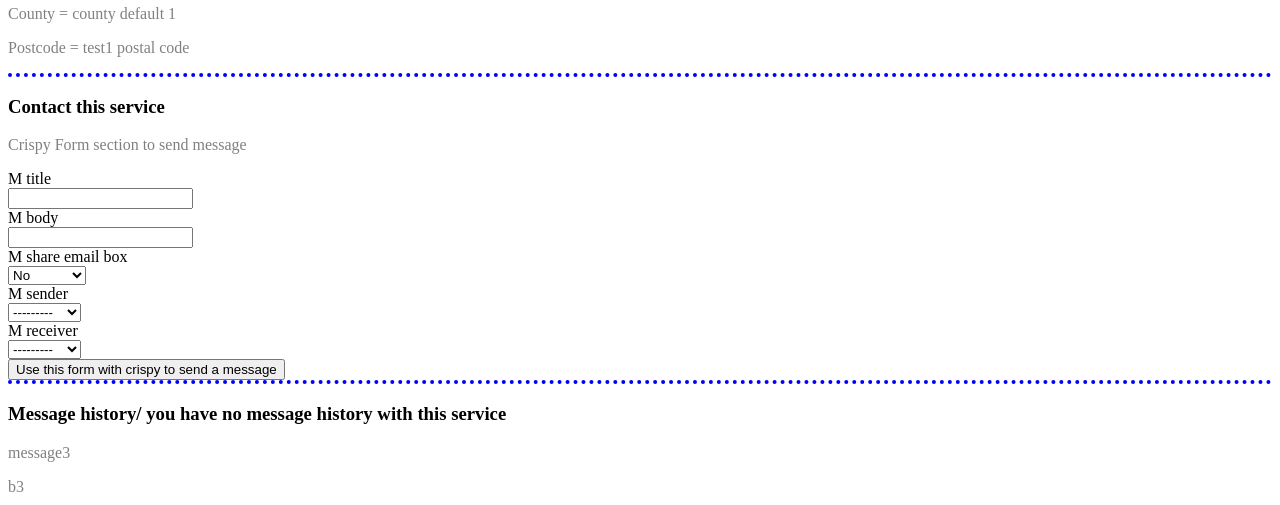
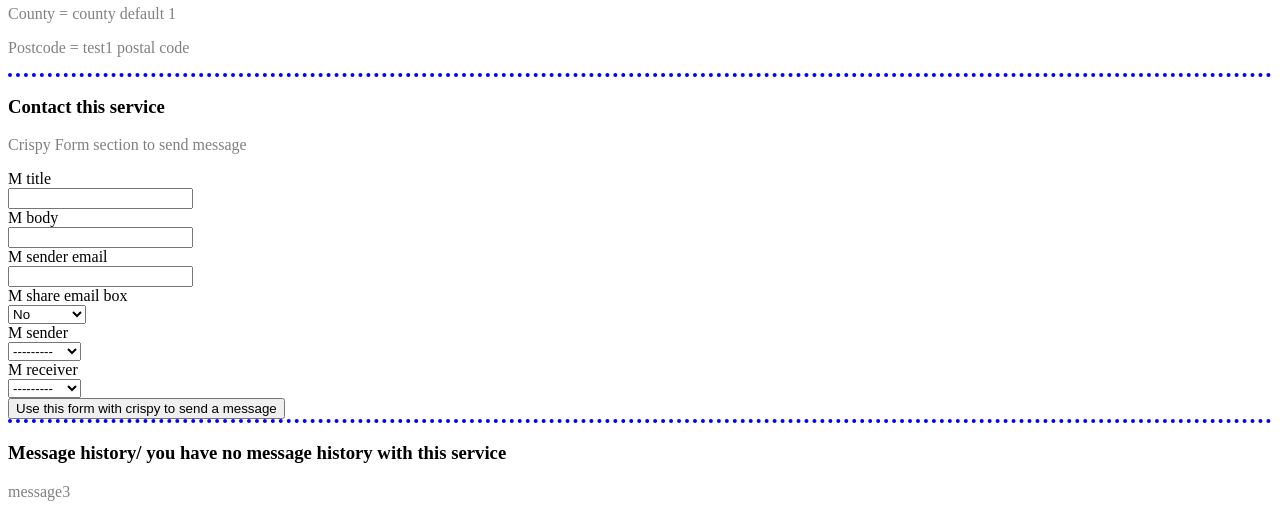
Before and after one commit to Gaberoids/undertablelabor, a Django app: page /contact_services/contact_service/test1 in a window 1280 px wide. Shown: the part 323-828 px from the top of the page. Run offline with Django 3.2, Linux system fonts and the light colour scheme; data comes from the database, SQL or seed files in the repository; both versions use the stored data as it was after the commit; some libraries are stand-ins or nearby versions.

Commit message:
Added more fields to contact_services model. Also added a link to admin dashboard.

```diff
--- a/contact_services/admin.py
+++ b/contact_services/admin.py
@@ -11,6 +11,7 @@
         'm_body',
         'm_share_email_box',
         'm_created_date',
+        'm_sender',
         'm_receiver',
     )
 
--- a/contact_services/forms.py
+++ b/contact_services/forms.py
@@ -25,9 +25,9 @@
             # 'default_contact_email': 'E-mail for contact,'
             'm_title': "Message Title",
             'm_body': "Message Body",
-            # 'm_sender_email': 'Email for reply',
+            'm_sender_email': 'Email for reply',
             'm_share_email_box': 'Allow service provider to view my email for contact',
-            # 'm_receiver': 'Send to:',  # needs to add to model
-            # 'm_sender': 'From',  # needs to add to model
+            'm_receiver': 'Send to:',  # needs to add to model
+            'm_sender': 'From',  # needs to add to model
         }  # default_ makes match the model
         print("below place holders ---------***********-----------------**************------------")
--- a/contact_services/models.py
+++ b/contact_services/models.py
@@ -10,19 +10,17 @@
     A model to store messages sent
     from user to service provider
     """
-    # m_id = models.CharField(max_length=32, null=False, editable=False)
-
     m_title = models.CharField(max_length=80,
                                     null=True, blank=True)
     m_body = models.CharField(max_length=50,
                                             null=True, blank=True)
-    # m_sender_email = models.ForeignKey(UserProfile, on_delete=models.SET_NULL,
-    #                                  null=True, blank=True, related_name='user')
+    m_sender_email = models.EmailField(max_length=254, null=False, blank=True)
+
     m_share_email_box = models.BooleanField(default=False,
                                                     null=True, blank=True)
     m_created_date = models.DateTimeField(auto_now_add=True)
 
-    m_sender =  models.ForeignKey(UserProfile, on_delete=models.SET_NULL,
+    m_sender = models.ForeignKey(UserProfile, on_delete=models.SET_NULL,
                                      null=True, blank=True, related_name='m_sender_username')
 
     m_receiver = models.ForeignKey(UserProfile, on_delete=models.SET_NULL,
--- a/contact_services/views.py
+++ b/contact_services/views.py
@@ -26,6 +26,38 @@
 # what the heck the next two lines are doing???
     form = MessageToServiceForm()
 
+    # prepopulate m_sender and m_receiver
+    if request.user.is_authenticated:
+        print("user authenticated---------***********-----------------**************------------")
+        try:
+
+            print("inside of try is auth---------***********-----------------**************------------")
+            m_profile = UserProfile.objects.get(user=request.user)
+            print(m_profile.user.email)
+            print(m_profile.user)
+            m_message_form = MessageToServiceForm(initial={
+                'm_sender': m_profile.user,
+                'm_sender_email': m_profile.user.email,
+            })
+            print("print form inside the try after form1---------***********-----------------**************------------")
+            print(m_message_form)
+        except UserProfile.DoesNotExist:
+            print("inside of try except---------***********-----------------**************------------")
+            order_form = OrderForm()
+    else:
+        print("user not authenticated---------***********-----------------**************------------")
+        try:
+            print("inside of try isnotauth---------***********-----------------**************------------")
+            m_sender = "Guest"
+            m_message_form = MessageToServiceForm(initial={
+                'default_aka': m_sender,
+            })
+            print("print form inside the try---------***********-----------------**************------------")
+            print(m_message_form)
+        except UserProfile.DoesNotExist:
+            print("inside of try except---------***********-----------------**************------------")
+            order_form = OrderForm()
+
     # messages_to_service = profile.orders.all()
     service = profile
     all_messages = ContactMessage.objects.all()
--- a/profiles/views.py
+++ b/profiles/views.py
@@ -42,7 +42,6 @@
                 profile = UserProfile.objects.get(user=request.user)
                 my_profile_form = UserMyProfileForm(initial={
                     'default_aka': profile.user,
-                    'email': profile.user.email,
                 })
                 print("print form inside the try---------***********-----------------**************------------")
                 print(my_profile_form)
--- a/templates/allauth/base.html
+++ b/templates/allauth/base.html
@@ -42,7 +42,7 @@
                 <a href="{% url 'my_profile' %}" class="">My Profile</a>
                 <a href="{% url 'account_logout' %}" class="">Logout</a>
                 {% if request.user.is_superuser %}
-                    <a href="" class="">Administration</a>
+                    <a href="{% url 'admin:index' %}" class="">Administration</a>
                 {% endif %}
 
                 <!-- url 'account_logout, _signup, _login comes from allauth' -->
```
Also changed, not shown: contact_services/migrations/0003_contactmessage_m_sender_email.py (added), contact_services/migrations/0004_alter_contactmessage_m_sender_email.py (added), db.sqlite3.
